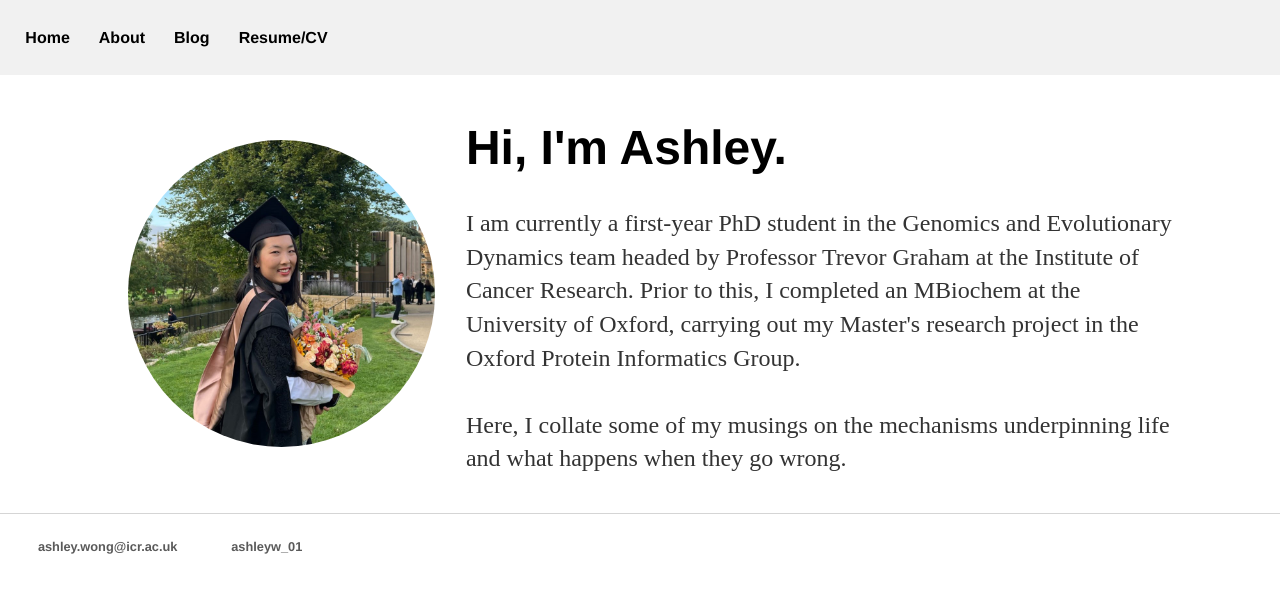
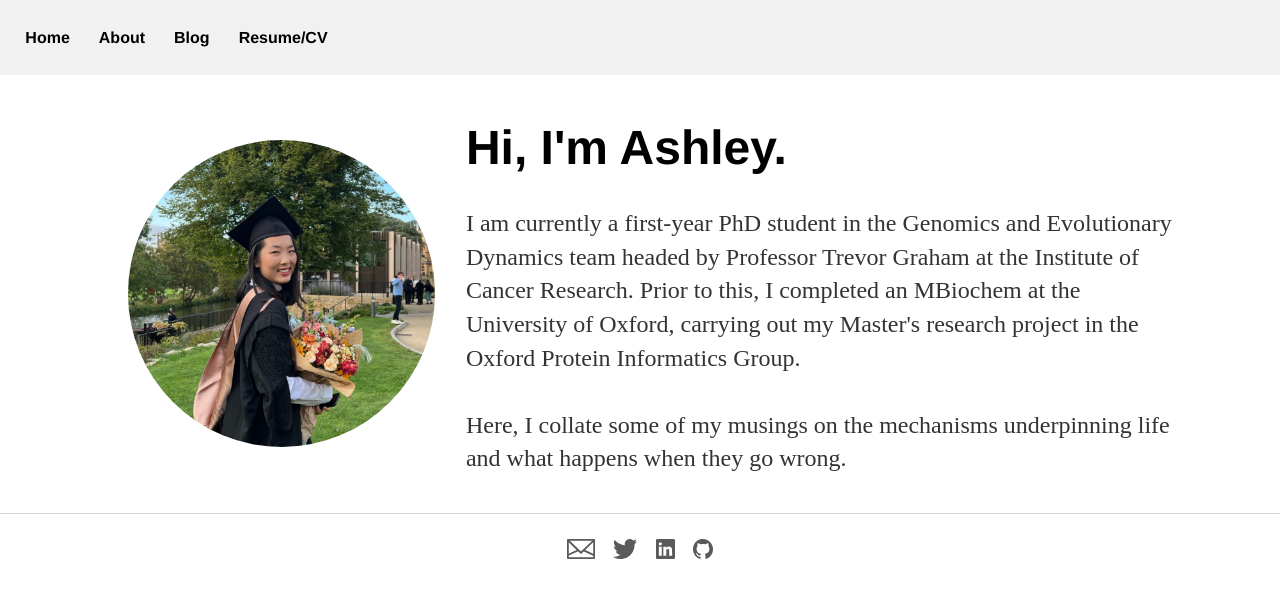
Before and after one commit to ashleyw-01/ashleyw-01.github.io, a plain HTML site: page index.html in a window 1280 px wide. Drawn offline with Linux system fonts and the light colour scheme.

Commit message:
Contact icons added
Removed icon descriptions

```diff
--- a/css/styles.css
+++ b/css/styles.css
@@ -20,7 +20,19 @@ nav ul li {
 }
 footer ul li {
     display: inline;
-    margin: 2%;
+    margin: 0.5%;
+}
+footer {
+    border-top: 1px solid #d5d5d5;
+    font-size: .8em;
+    text-align: center;
+}
+.icon {
+    height: 1.5em;
+    padding: 0 0.1%;
+}
+b {
+    color: #5A5A5A;
 }
 a {
     text-decoration: none;
@@ -37,13 +49,6 @@ p {
     font-size: 1.5em;
     line-height: 1.4em;
     color: #333;
-}
-footer {
-    border-top: 1px solid #d5d5d5;
-    font-size: .8em;
-}
-b {
-    color: #5A5A5A;
 }
 ul.posts {
     margin: 1% auto 2%;
--- a/index.html
+++ b/index.html
@@ -30,8 +30,10 @@
    </div>
    <footer>
    <ul>
-     <li><b href=”mailto:ashley.wong@icr.ac.uk”>ashley.wong@icr.ac.uk</a></li>
-     <li><b href="https://twitter.com/ashleyw_01">ashleyw_01</a></li>
+      <li><img class="icon" src = "images/mail-icon.svg" href=”mailto:ashley.wong@icr.ac.uk”/></li>
+      <li><img class="icon" src = "images/twitter-icon.svg" href="https://twitter.com/ashleyw_01"/></li>
+      <li><img class="icon" src = "images/linkedin-icon.svg" href="https://www.linkedin.com/in/ashley-wong-01/"></li>
+      <li><img class="icon" src = "images/github-icon.svg" href="https://github.com/ashleyw-01"/></li>
    </ul>
    </footer>
  </body>
```
Also changed, not shown: images/github-icon.svg (added), images/linkedin-icon.svg (added), images/mail-icon.svg (added), images/twitter-icon.svg (added).
